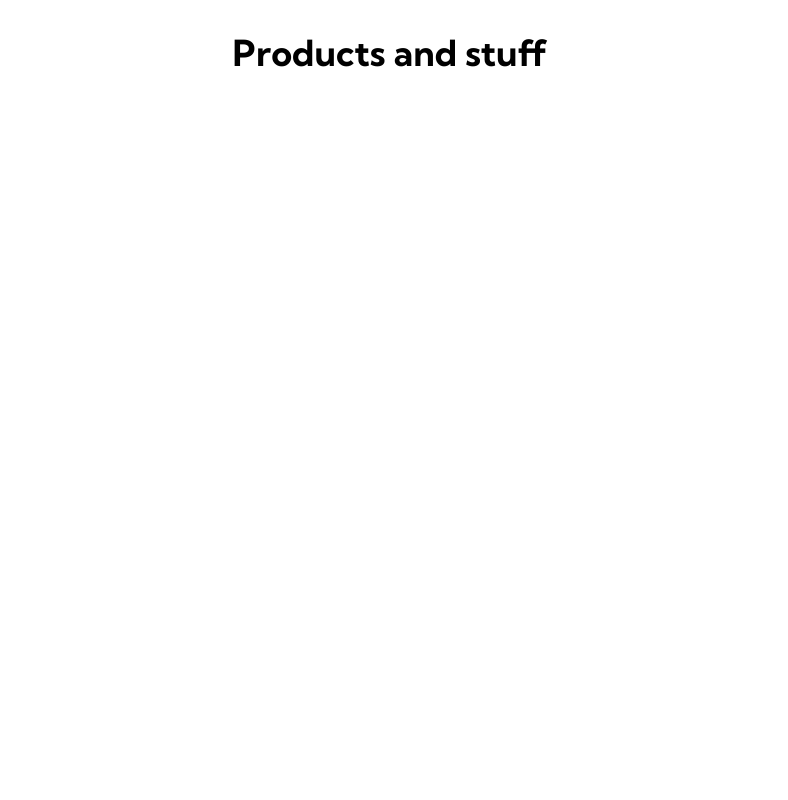
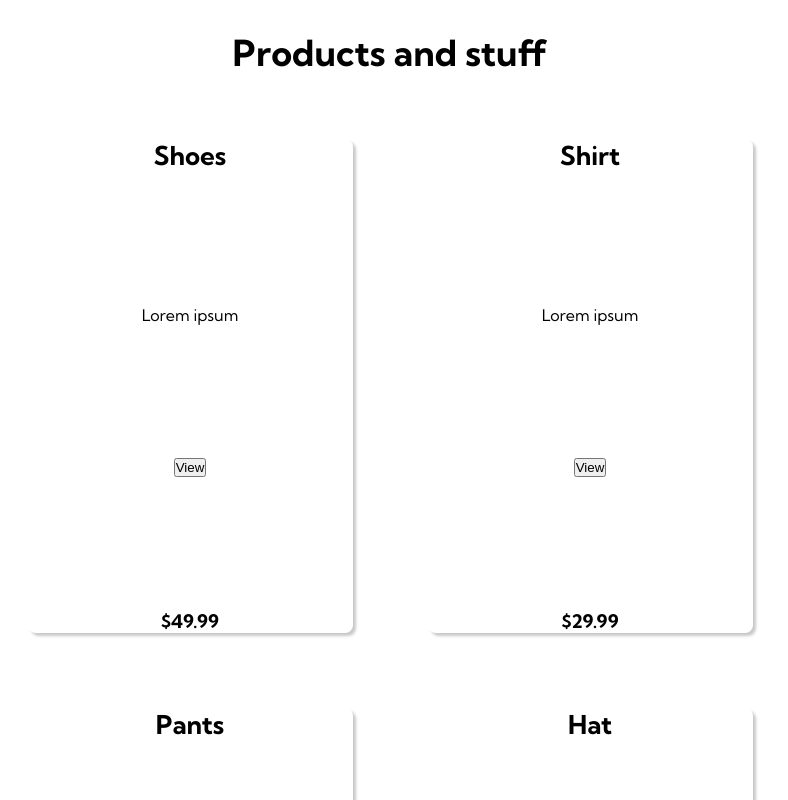
Before and after one commit to danielbrah/e-commerce, a Vue app: page / in a window 1280 px wide. Shown: the part 920-1720 px from the top of the page, without its empty margins (250-1038 px from the left). Built offline with nearby package versions, Linux system fonts and the light colour scheme.

Commit message:
Added products section

```diff
--- a/src/assets/sass/abstract/mixins.scss
+++ b/src/assets/sass/abstract/mixins.scss
@@ -17,3 +17,10 @@
         }
     }
 }
+
+@mixin flexCenter($direction: column)
+{
+    display: flex;
+    align-items: center;
+    flex-direction: $direction;
+}
--- a/src/assets/sass/layouts/products.scss
+++ b/src/assets/sass/layouts/products.scss
@@ -1,5 +1,53 @@
+@import '../abstract/mixins.scss';
 #products
 {
-    height: 200vh;
-    padding-top: 150px;
+    padding: 150px 0;
+
+    &__title
+    {
+        margin-bottom: 64px;
+    }
+
+    &__container
+    {
+        @include flexCenter();
+        gap: 64px;
+
+        > div
+        {
+            @include flexCenter();
+            justify-content: space-between;
+            min-width: 325px;
+            height: 494px;
+            box-shadow: 3px 3px 3px rgb(201, 201, 201);
+            border-radius: 8px;
+
+            h2{
+                font-size: 26px;
+            }
+        }
+
+        // container
+        @media only screen and (min-width: 768px)
+        {
+            gap: 75px;
+            display: grid;
+            grid-template-columns: repeat(2, 325px);
+        }
+
+        @media only screen and (min-width: 1366px)
+        {
+            grid-template-columns: repeat(3, 325px);
+        }
+
+        @media only screen and (min-width: 1920px)
+        {
+            grid-template-columns: repeat(4, 325px);
+        }
+    }
+
+    @media only screen and (min-width: 768px)
+    {
+        @include flexCenter();
+    }
 }
--- a/src/components/Products.vue
+++ b/src/components/Products.vue
@@ -4,7 +4,16 @@
 
 <template>
     <div id="products">
-        <h2>Products and stuff</h2>
+        <h2 id="products__title">Products and stuff</h2>
+        <div id="products__container">
+            <div class="product" v-for="product in $products" :key="product.id">
+                <!-- <img src="" alt=""> -->
+                <h2>{{ product.name }}</h2>
+                <p>{{ product.description }}</p>
+                <button>View</button>
+                <h3>${{ product.price }}</h3>
+            </div>
+        </div>
     </div>
 </template>
 
--- a/src/productData.js
+++ b/src/productData.js
@@ -4,20 +4,31 @@ export const products = [
         name: 'Shoes',
         price: 49.99,
         description: "Lorem ipsum",
-        imageURL: ""
+        imageURL: "",
+        gender: 'unisex'
     },
     {
         id: 2,
         name: "Shirt",
         price: 29.99,
         description: "Lorem ipsum",
-        imageURL: ""
+        imageURL: "",
+        gender: 'unisex'
     },
     {
         id: 3,
         name: "Pants",
         price: 39.99,
         description: "Lorem ipsum",
-        imageURL: ""
+        imageURL: "",
+        gender: 'unisex'
     },
+    {
+        id: 4,
+        name: "Hat",
+        price: 5,
+        description: "Lorem ipsum",
+        imageURL: "",
+        gender: 'unisex'
+    }
 ]
```
